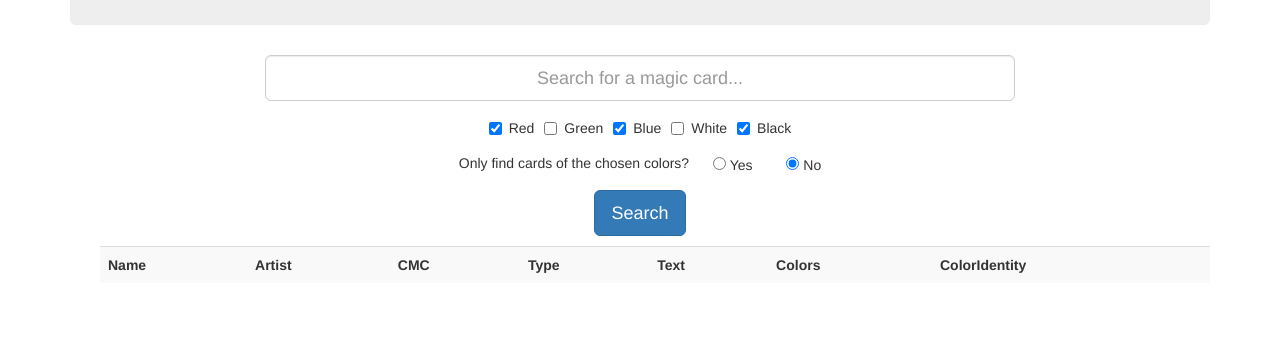
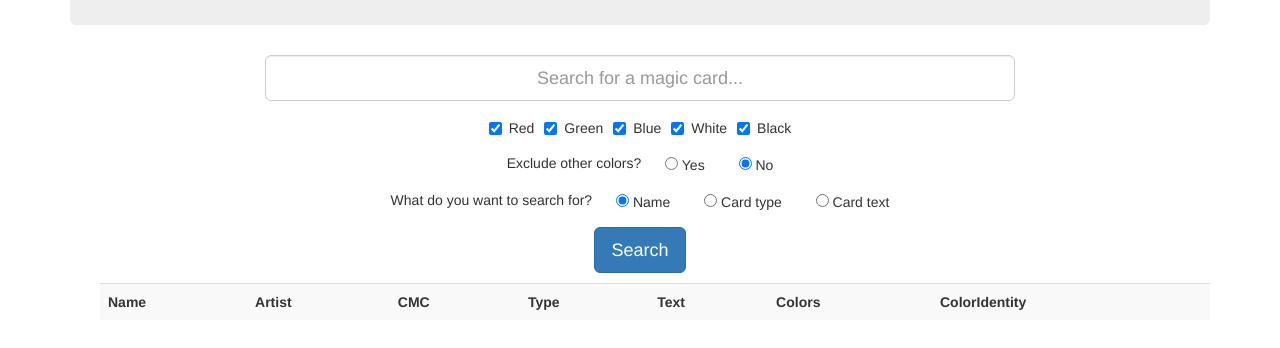
Before and after one commit to bisforboman/mtgcardsearch, a website: page public/index.html in a window 1280 px wide. Shown: the part 220-568 px from the top of the page. Drawn offline with nearby package versions, Linux system fonts and the light colour scheme.

Commit message:
Currently problems with finding colorless creatures

```diff
--- a/public/index.html
+++ b/public/index.html
@@ -42,9 +42,11 @@
 			<div class="col-sm-8 col-sm-offset-2 text-center">
 				<form>
 					<div class="form-group">
-						<!-- BIND THIS VALUE TO formData.text IN ANGULAR -->
+						<!-- Text insertion -->
 						<input type="text" class="form-control input-lg text-center" placeholder="Search for a magic card..." ng-model="formData.text">
 					</div>
+
+					<!-- Chosing colors -->
 					<div class="form-group">
 						<label
 							class="checkbox-inline"
@@ -57,8 +59,9 @@
 						</label>
 					</div>
 
+					<!-- Chosing to force colors or not  -->
 					<div class="form-group">
-						Only find cards of the chosen colors?
+						Exclude other colors?
 						<label
 							class="checkbox-inline">
 							<input
@@ -77,7 +80,34 @@
 						</label>
 					</div>
 
-					<!-- createToDo() WILL CREATE NEW TODOS -->
+					<div class="form-group">
+						What do you want to search for?
+						<label
+							class="checkbox-inline">
+							<input
+								type="radio"
+								ng-model="cardOptions.target"
+								value='name'
+								> Name
+						</label>
+						<label
+							class="checkbox-inline">
+							<input
+								type="radio"
+								ng-model="cardOptions.target"
+								value='type'
+								> Card type
+						</label>
+						<label
+							class="checkbox-inline">
+							<input
+								type="radio"
+								ng-model="cardOptions.target"
+								value='text'
+								> Card text
+						</label>
+					</div>
+
 					<button type="submit" class="btn btn-primary btn-lg" ng-click="findCards()">Search</button>
 				</form>
 
@@ -86,7 +116,7 @@
 
 
 		<div class="container">
-			<div>
+			<div class="text-center">
 				<div
 					class="cardDiv"
 					ng-repeat="c in cards"
--- a/public/js/controllers/main.js
+++ b/public/js/controllers/main.js
@@ -7,13 +7,14 @@ angular.module('cardController', [])
 		$scope.cards = [];
 		$scope.cardOptions = {
 			colors: [
-				{ name: 'Red',    	selected: true 	},
-				{ name: 'Green',   	selected: false },
-				{ name: 'Blue',		selected: true 	},
-				{ name: 'White', 	selected: false },
+				{ name: 'Red',    	selected: true	},
+				{ name: 'Green',   	selected: true	},
+				{ name: 'Blue',		selected: true	},
+				{ name: 'White', 	selected: true	},
 				{ name: 'Black',	selected: true	}
 			],
-			colorsForce: 'false'
+			colorsForce: 'false',
+			target: 'name'
 		};
 
 		/* -------- COLOR CHOICES ------------------ */
@@ -55,10 +56,8 @@ angular.module('cardController', [])
 					colors: $scope.selection,
 					noColors: $scope.unSelection,
 					colorsForce: $scope.cardOptions.colorsForce,
-					target: 'name'
+					target: $scope.cardOptions.target
 				};
-
-				console.log(config_json);
 
 				Cards.searchForCards($scope.formData.text, config_json)
 					.success(function(data) {
```
Also changed, not shown: app/routes.js (+1 -7 lines).
